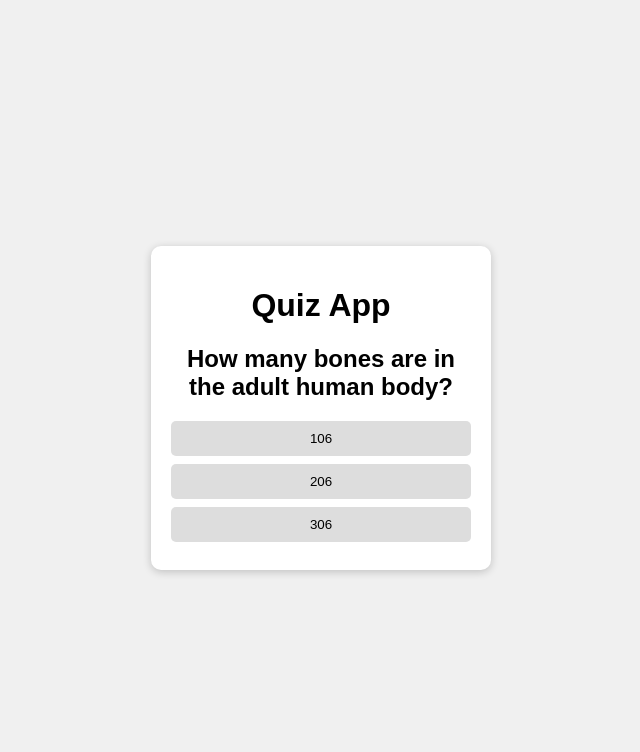
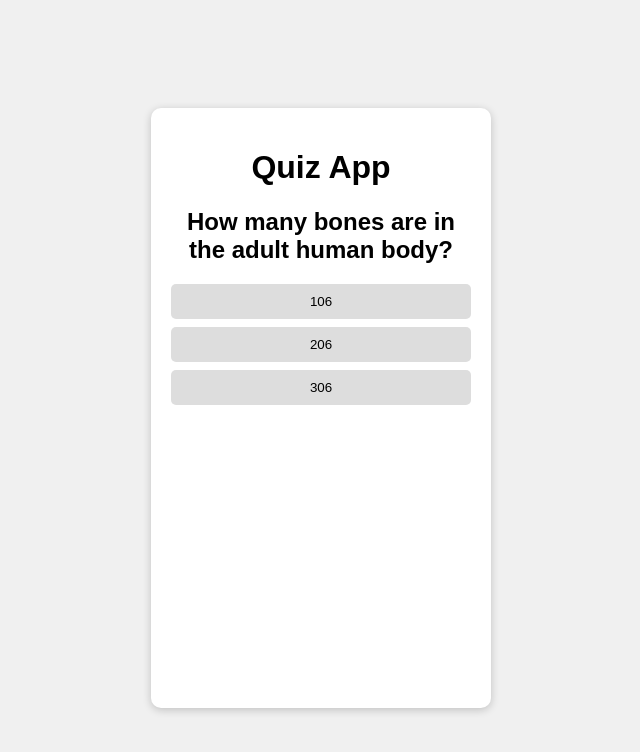
Before and after one commit to GFrosh/QuizApplication, a plain HTML site: page index.html in a window 1280 px wide. Shown: the whole page, without its empty margins (319-959 px from the left). Drawn offline with Linux system fonts and the light colour scheme.

Commit message:
Update style.css

```diff
--- a/style.css
+++ b/style.css
@@ -2,10 +2,8 @@ body {
     font-family: Arial, sans-serif;
     background: #f0f0f0;
     display: flex;
-    flex-direction: column;
     justify-content: center;
     align-items: center;
-    gap: 2em;
     height: 100vh;
 }
 
@@ -13,6 +11,7 @@ body {
     background: white;
     padding: 20px;
     border-radius: 10px;
+    height: 70%;
     width: 300px;
     box-shadow: 0 2px 8px rgba(0,0,0,0.2);
     text-align: center;
@@ -54,6 +53,7 @@ body {
 }
 
 #next {
+    margin: auto;
     padding: 5px;
     border: solid 1.5px #000;
     border-radius: 3px;
```
